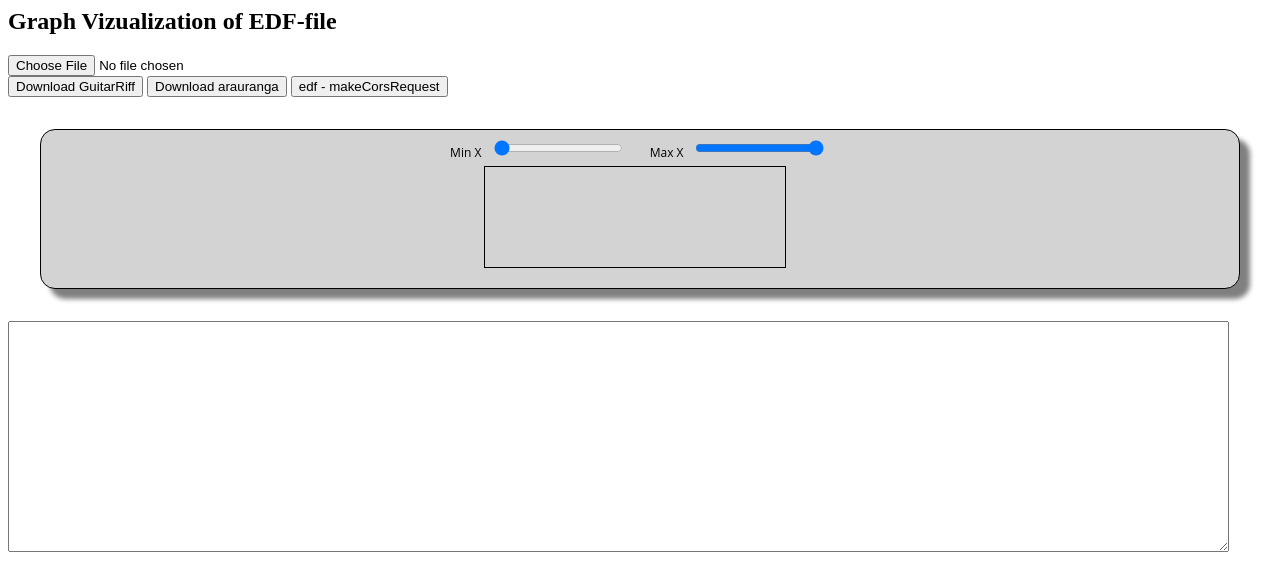
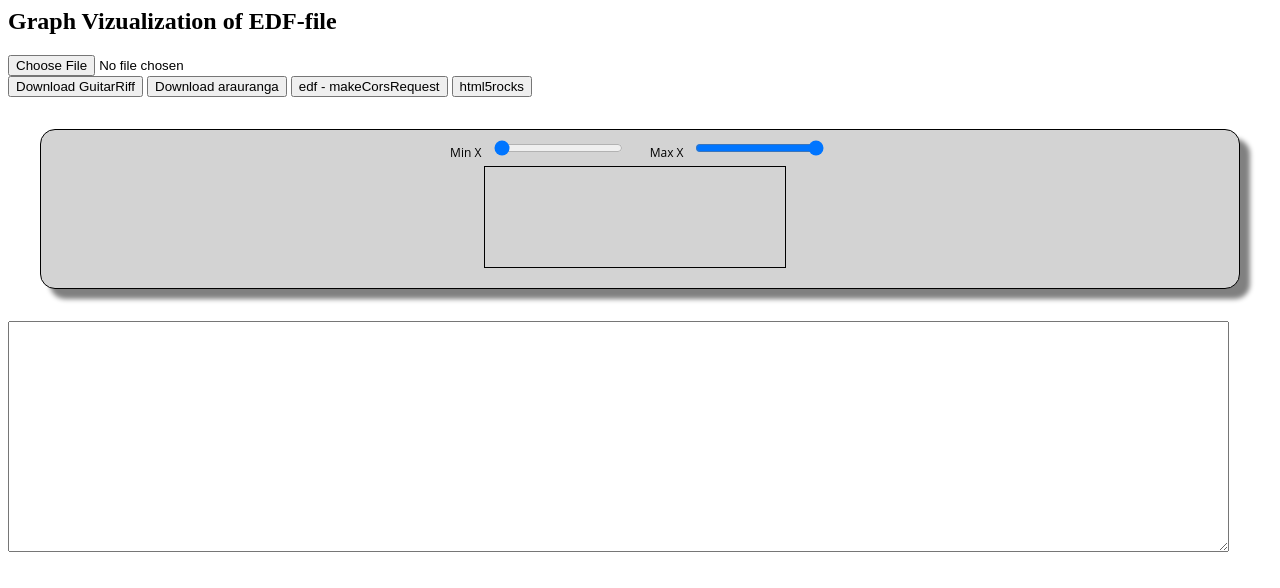
Before and after one commit to petersorensen/graph-viewer, a website: page public/index.html in a window 1280 px wide. Drawn offline with Linux system fonts and the light colour scheme.

Commit message:
get html5-rock6 page

```diff
--- a/public/draw.js
+++ b/public/draw.js
@@ -302,9 +302,9 @@ function getTitle(text) {
 // Make the actual CORS request.
 function makeCorsRequest(url) {
   // All HTML5 Rocks properties support CORS.
-  var url2 = 'https://updates.html5rocks.com';
+  //var url2 = 'https://updates.html5rocks.com';
 
-  var xhr = createCORSRequest('GET', url2);
+  var xhr = createCORSRequest('GET', url);
 
   if (!xhr) {
     alert('CORS not supported');
--- a/public/index.html
+++ b/public/index.html
@@ -15,6 +15,9 @@
  	</button>
     <button onclick="makeCorsRequest('https://www.physionet.org/pn6/chbmit/chb04/chb04_11.edf');">
        edf - makeCorsRequest
+  </button>
+    <button onclick="makeCorsRequest('https://updates.html5rocks.com');">
+       html5rocks
   </button>
 
 
```
